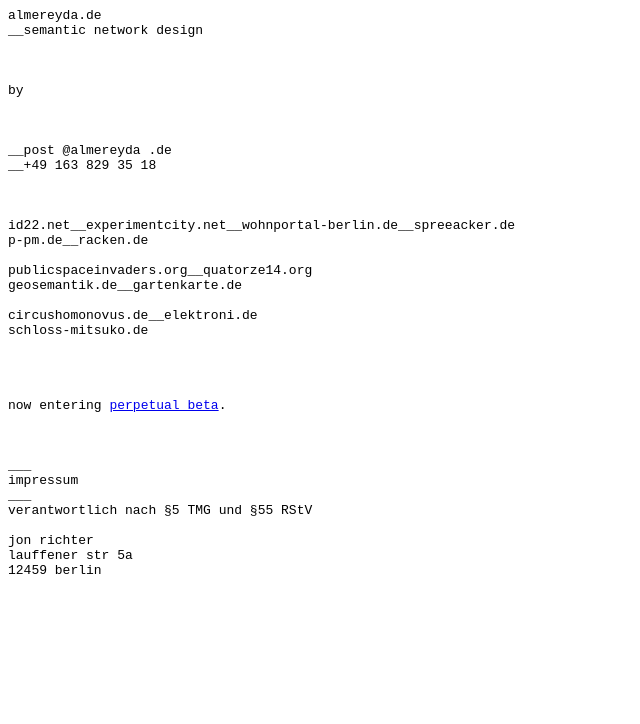
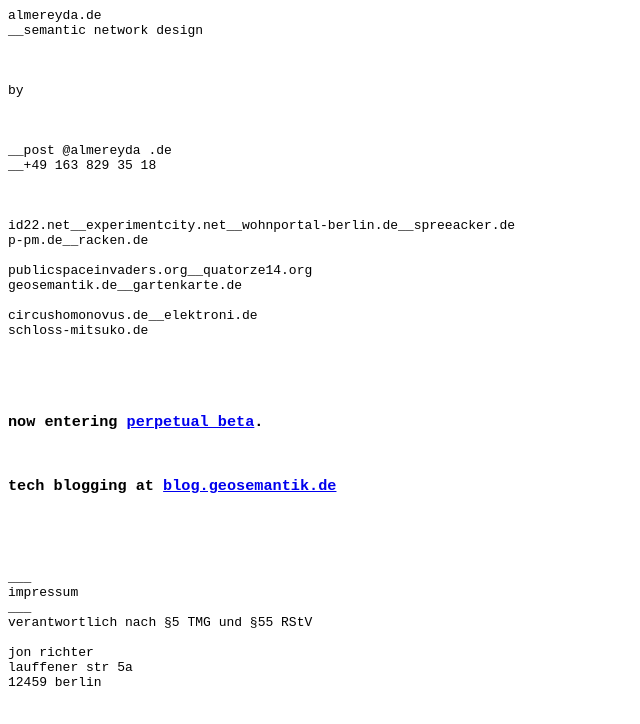
Before and after one commit to Gilueame/almereyda.de, a plain HTML site: page index.html in a window 1280 px wide. Shown: the whole page, without its empty margins (0-640 px from the left). Drawn offline with Linux system fonts and the light colour scheme.

Commit message:
Perpetual Beta + Geosemantikblog Links vergrößert.

```diff
--- a/index.html
+++ b/index.html
@@ -31,7 +31,8 @@
 
 
 
-now entering <a href="./perpetual_beta/">perpetual beta</a>.
+<h3>now entering <a href="./perpetual_beta/">perpetual beta</a>.</h3>
+<h3>tech blogging at <a href="http://blog.geosemantik.de">blog.geosemantik.de</a></h3>
 
 
 
```
